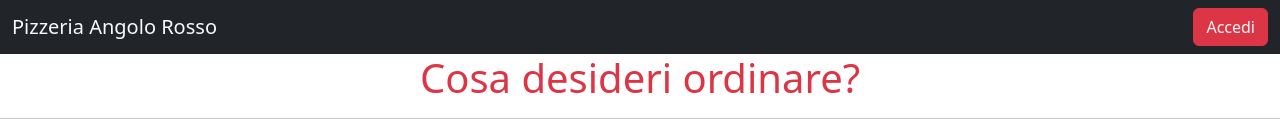
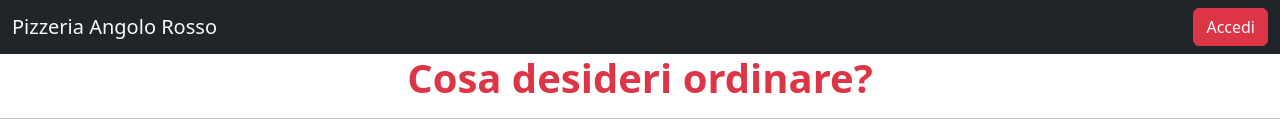
Before and after one commit to giorgiocoppola/pizzeria-bootstrap, a React (Create React App) app: page / in a window 1280 px wide. Shown: the top 133 px of the page. Built offline with nearby package versions, Linux system fonts and the light colour scheme.

Commit message:
Modifica dei titoli del font

```diff
--- a/src/component/Accedi.js
+++ b/src/component/Accedi.js
@@ -73,7 +73,7 @@ function Accedi() {
                 <span className="navbar-brand mb-0 h1"><Link className="link-light text-decoration-none" to="/">Pizzeria Angolo Rosso</Link></span>
              </div>
           </nav>
-              <h1 className="text-center text-danger fs-1">Accedi</h1>
+              <h1 className="text-center text-danger fs-1 fw-bolder">Accedi</h1>
 
        <div className="pag-form pb-5">
 
--- a/src/component/Home.js
+++ b/src/component/Home.js
@@ -9,7 +9,7 @@ function Home() {
   return (
     <div className="App">
       <Header />
-      <h1 className='text-center text-danger'>Cosa desideri ordinare?</h1>
+      <h1 className='text-center text-danger fw-bolder'>Cosa desideri ordinare?</h1>
       <hr />
 
       <div className='row ms-0'>
```
